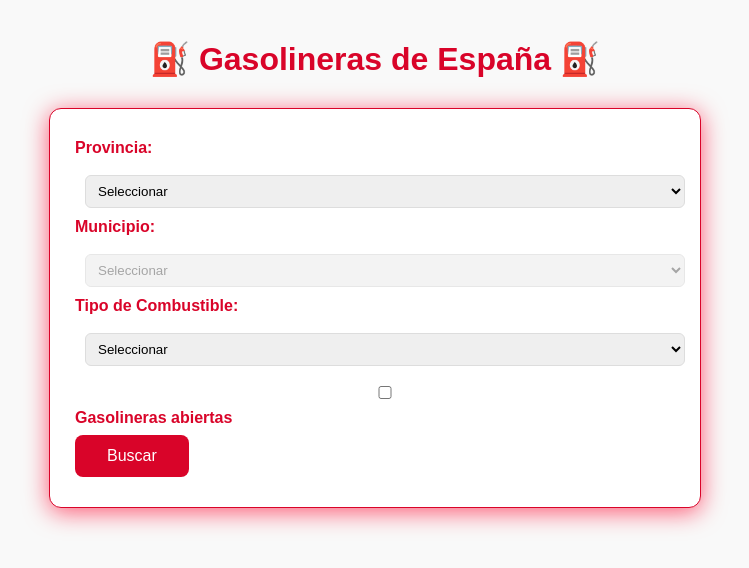
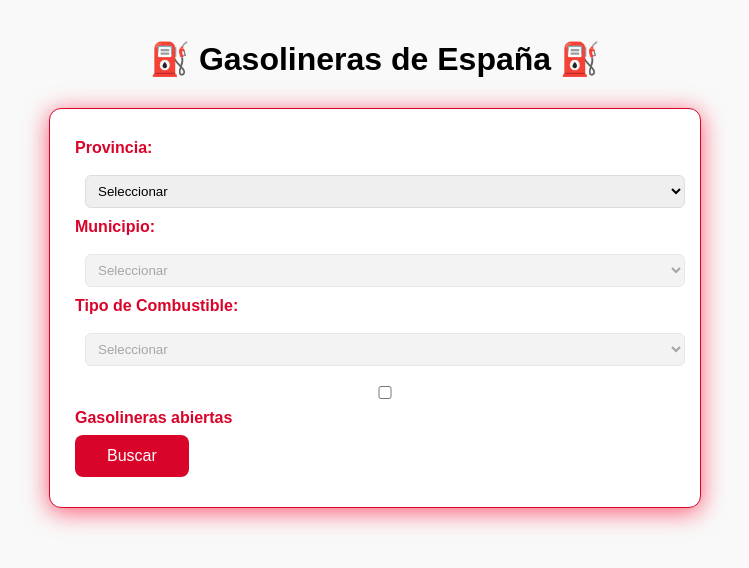
Before and after one commit to agarciai03/API_gasolineras, a plain HTML site: page index.html in a window 1280 px wide. Shown: the whole page, without its empty margins (265-1014 px from the left). Drawn offline with Linux system fonts and the light colour scheme.

Commit message:
🔥Fix Option disabled para que aparezca disponible cuando se hayan elegido la opcion anterior

```diff
--- a/index.html
+++ b/index.html
@@ -8,22 +8,23 @@
     <script src="script.js" defer></script>
 </head>
 
+<body>
     <main>
         <h1>⛽ Gasolineras de España ⛽</h1>
         <form id="filtro-gasolineras">
             <label for="provincia">Provincia:</label>
             <select id="provincia" name="provincia">
-            <option value="">Seleccionar</option>
+                <option value="" disabled selected>Seleccionar</option>
             </select>
 
             <label for="municipio">Municipio:</label>
             <select id="municipio" name="municipio" disabled>
-            <option value="">Seleccionar</option>
+                <option value="" disabled selected>Seleccionar</option>
             </select>
 
             <label for="combustible">Tipo de Combustible:</label>
-        <select id="combustible" name="combustible">
-            <option value="">Seleccionar</option>
+            <select id="combustible" name="combustible" disabled>
+                <option value="" disabled selected>Seleccionar</option>
             </select>
 
             <div>
--- a/style.css
+++ b/style.css
@@ -17,7 +17,7 @@ body {
 }
 
 h1 {
-    color: var(--rojo-principal);
+    color: black;
     text-align: center;
     margin-top: 40px;
 }
```
Lines whose indentation alone changed are shown as unchanged.
